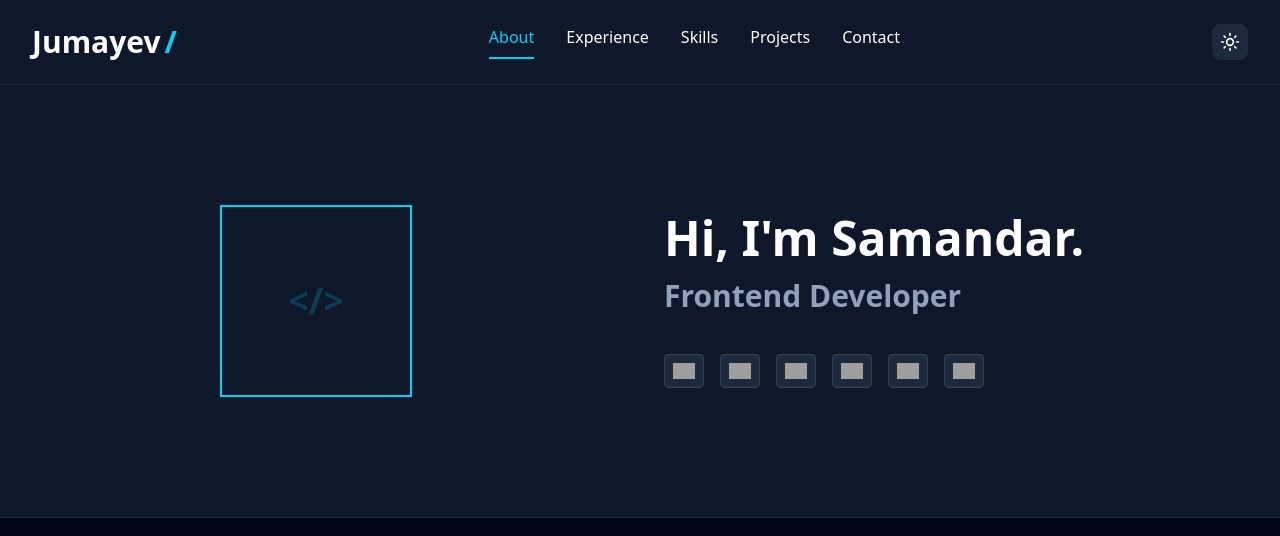
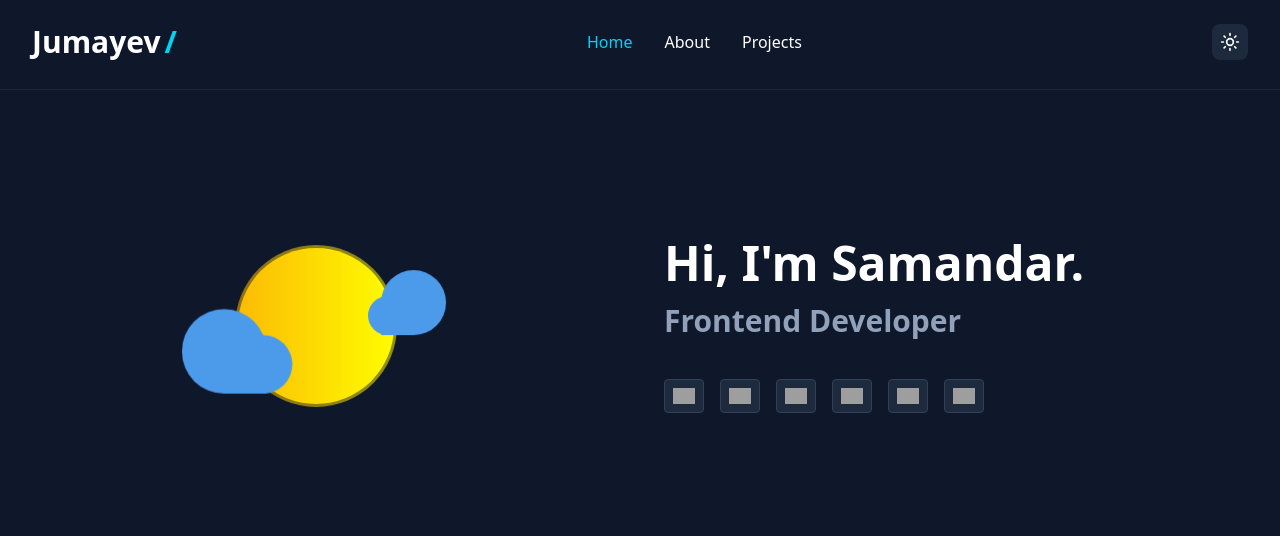
Before and after one commit to samandarjumayev/Portfolio, a React (Vite) app: page / in a window 1280 px wide. Shown: the top 536 px of the page. Built offline with nearby package versions, Linux system fonts and the light colour scheme; grey boxes are pictures that could not be loaded.

Commit message:
portfolio

```diff
--- a/index.html
+++ b/index.html
@@ -4,7 +4,7 @@
     <meta charset="UTF-8" />
     <link rel="icon" href="./src/images/logo.png" />
     <meta name="viewport" content="width=device-width, initial-scale=1.0" />
-    <title>my-portfolio</title>
+    <title>My Portfolio</title>
   </head>
   <body>
     <div id="root"></div>
--- a/package.json
+++ b/package.json
@@ -18,6 +18,7 @@
     "react-dom": "^19.2.0",
     "react-redux": "^9.2.0",
     "react-router-dom": "^7.9.6",
+    "styled-components": "^6.1.19",
     "tailwindcss": "^4.1.17"
   },
   "devDependencies": {
--- a/src/components/Header.jsx
+++ b/src/components/Header.jsx
@@ -1,35 +1,55 @@
-import { useContext } from "react"
+import { useContext, useState } from "react"
 import { UserContext } from "../App"
-import { Moon, Sun } from "lucide-react";
+import { Folder, Home, Info, InfoIcon, Menu, Moon, Sun } from "lucide-react";
+import { NavLink } from "react-router-dom";
 
 export default function Header(){
     const {isDark, setIsDark} = useContext(UserContext);
+    const [hide, setHide] = useState(false);
     return <>
         {/* HEADER & NAVIGATION */}
-        <header className={`${isDark ? 'bg-slate-900 border-slate-800 text-white' : 'bg-slate-50 border-slate-200 text-slate-900'} border-b sticky top-0 z-50 transition-colors duration-300`}>
+        <header className={`${isDark ? 'bg-slate-900 border-slate-800 text-white' : 'bg-slate-50 border-slate-200 text-slate-900'} h-[90px] border-b sticky top-0 z-50 transition-colors duration-300`}>
             <div className="max-w-7xl mx-auto px-4 sm:px-6 lg:px-8 py-6 flex justify-between items-center">
                 <h1 className="text-3xl font-bold flex items-center gap-1">
                     Jumayev <span className={isDark ? 'text-cyan-400' : 'text-blue-500'}>/</span>
                 </h1>
 
                 <nav className="hidden md:flex gap-8 items-center">
-                {['About', 'Experience', 'Skills', 'Projects', 'Contact'].map((item) => (
-                <a
-                    key={item}
-                    href={`#${item.toLowerCase()}`}
-                    className={`${isDark ? 'hover:text-cyan-400' : 'hover:text-blue-500'} transition-colors pb-2 border-b-2 ${item === 'About' ? (isDark ? 'border-cyan-400 text-cyan-400' : 'border-blue-500 text-blue-500') : 'border-transparent'}`}
-                >
-                    {item}
-                </a>
-                ))}
+                    <NavLink to={'/'} className={({isActive}) => isActive ? `${isDark ? `text-cyan-400` : `text-blue-500`}` : `` }>Home</NavLink>
+                    <NavLink to={'/about'} className={({isActive}) => isActive ? `${isDark ? `text-cyan-400` : `text-blue-500`}` : `` }>About</NavLink>
+                    <NavLink to={'/projects'} className={({isActive}) => isActive ? `${isDark ? `text-cyan-400` : `text-blue-500`}` : `` }>Projects</NavLink>
                 </nav>
 
-            <button
-                onClick={() => setIsDark(!isDark)}
-                className={`${isDark ? 'bg-slate-800 hover:bg-slate-700' : 'bg-slate-200 hover:bg-slate-300'} p-2 rounded-lg transition-colors cursor-pointer`}
-            >
+                <div className="h-full flex items-center justify-between gap-2">
+                    <button onClick={() => setIsDark(!isDark)} className={`${isDark ? 'bg-slate-800 hover:bg-slate-700' : 'bg-slate-200 hover:bg-slate-300'} p-2 rounded-lg transition-colors cursor-pointer`}>
                         {isDark ? <Sun size={20} /> : <Moon size={20} />}
                     </button>
+
+                    <button onClick={() => setHide(!hide)} className={`${isDark ? 'bg-slate-800 hover:bg-slate-700' : 'bg-slate-200 hover:bg-slate-300'} md:hidden flex p-2 rounded-lg transition-colors cursor-pointer`}>
+                        <Menu size={20} />
+                    </button>
+                </div>
+
+                {/* MD: Hide Menu */}
+                <div onClick={(e) => {
+                    setHide(false);
+                }} className={`${hide ? `flex` : `hidden`} fixed bottom-0 left-0 backdrop-blur-[2px] w-full h-[calc(100vh-90px)] items-end`}>
+
+                    <div onClick={(e) => {
+                        e.stopPropagation()
+                    }} className={`${isDark ? `bg-slate-950` : `bg-white border-slate-500`} md:hidden w-full mx-auto flex flex-col pb-5 px-13 rounded-tl-[20px] rounded-tr-[20px] shadow-[rgba(14,30,37,0.12)_0px_2px_4px_0px,rgba(14,30,37,0.32)_0px_2px_16px_0px] transition-all duration-300`}>
+                        <div className="w-full h-[25px] flex items-start justify-center mt-3">
+                            <div className={`${isDark ? `bg-slate-700` : `bg-gray-300`} w-[60%] h-[7px] rounded-full transition-all duration-300`}></div>
+                        </div>
+                        <div className={`w-full flex flex-col gap-[11px] my-6 transition-all duration-300`}>
+                            <NavLink onClick={() => setHide(false)} to={'/'} className={`${isDark ? `` : `text-blue-500`} w-full border border-gray-400/40 shadow-md shadow-black-50 flex items-center justify-center py-2 rounded gap-2 transition-all duration-200 active:duration-70 active:scale-95`}><Home /> Home</NavLink>
+                            <NavLink onClick={() => setHide(false)} to={'/about'} className={`${isDark ? `` : `text-blue-500`} w-full border border-gray-400/40 shadow-md shadow-black-50 flex items-center justify-center py-2 rounded gap-2 transition-all duration-200 active:duration-70 active:scale-95`}><InfoIcon /> About</NavLink>
+                            <NavLink onClick={() => setHide(false)} to={'/projects'} className={`${isDark ? `` : `text-blue-500`} w-full border border-gray-400/40 shadow-md shadow-black-50 flex items-center justify-center py-2 rounded gap-2 transition-all duration-200 active:duration-70 active:scale-95`}><Folder /> Projects</NavLink>
+                            <NavLink onClick={() => setHide(false)} to={'/'} className={`${isDark ? `` : `text-blue-500`} w-full border border-gray-400/40 shadow-md shadow-black-50 flex items-center justify-center py-2 rounded gap-2 text-red-600 transition-all duration-200 active:duration-70 active:scale-95`}><Info /> Report</NavLink>
+                        </div>
+                    </div>
+
+                </div>
             </div>
         </header>
     </>
--- a/src/components/Home.jsx
+++ b/src/components/Home.jsx
@@ -2,6 +2,7 @@ import { useContext } from 'react';
 import { Mail, Github, Linkedin, Instagram, ArrowUpRight } from 'lucide-react';
 import { UserContext } from '../App';
 import myPhoto from '../images/Samandar.jpg';
+import SunCloud from '../ui/SunCloud';
 
 export default function Home() {
   // const [isDark, setIsDark] = useState(true);
@@ -47,13 +48,14 @@ export default function Home() {
     <div className={`${isDark ? 'bg-slate-950 text-white' : 'bg-white text-slate-900'} min-h-screen transition-colors duration-300`}>
 
       {/* HERO SECTION */}
-      <section className={`${isDark ? 'bg-slate-900' : 'bg-blue-50'} py-30 px-4 transition-colors duration-300`}>
+      <section className={`${isDark ? 'bg-slate-900' : 'bg-blue-50'} md:py-30 py-7 px-4 transition-colors duration-300`}>
         <div className="max-w-7xl mx-auto grid md:grid-cols-2 gap-12 items-center">
           {/* CODE FRAME */}
           <div className="flex justify-center">
-            <div className={`${isDark ? 'border-cyan-400' : 'border-blue-500'} border-2 w-48 h-48 flex items-end justify-center relative`}>
-              <div className={`absolute top-0 left-0 w-full h-full flex items-center justify-center ${isDark ? 'text-cyan-400' : 'text-blue-500'} text-4xl font-bold opacity-20`}>
-                {'</>'}
+            <div className={`w-58 h-58 flex items-end justify-center relative`}>
+              <div className={`absolute top-0 left-0 w-full h-full flex items-center justify-center ${isDark ? 'text-cyan-400' : 'text-blue-500'} md:scale-130 text-4xl font-bold`}>
+                {/* {'</>'} */}
+                <SunCloud />
               </div>
             </div>
           </div>
--- /dev/null
+++ b/src/ui/SunCloud.jsx
@@ -0,0 +1,133 @@
+import React from 'react';
+import styled from 'styled-components';
+
+const SunCloud = () => {
+  return (
+    <StyledWrapper>
+      <div className="container">
+        <div className="cloud front">
+          <span className="left-front" />
+          <span className="right-front" />
+        </div>
+        <span className="sun sunshine" />
+        <span className="sun" />
+        <div className="cloud back">
+          <span className="left-back" />
+          <span className="right-back" />
+        </div>
+      </div>
+    </StyledWrapper>
+  );
+}
+
+const StyledWrapper = styled.div`
+  .container {
+    width: 250px;
+    height: 250px;
+    padding: 15px;
+    display: flex;
+    align-items: center;
+    justify-content: center;
+  }
+
+  .cloud {
+    width: 250px;
+  }
+
+  .front {
+    padding-top: 45px;
+    margin-left: 25px;
+    display: inline;
+    position: absolute;
+    z-index: 11;
+    animation: clouds 8s infinite;
+    animation-timing-function: ease-in-out;
+  }
+
+  .back {
+    margin-top: -30px;
+    margin-left: 150px;
+    z-index: 12;
+    animation: clouds 12s infinite;
+    animation-timing-function: ease-in-out;
+  }
+
+  .right-front {
+    width: 45px;
+    height: 45px;
+    border-radius: 50% 50% 50% 0%;
+    background-color: #4c9beb;
+    display: inline-block;
+    margin-left: -25px;
+    z-index: 5;
+  }
+
+  .left-front {
+    width: 65px;
+    height: 65px;
+    border-radius: 50% 50% 0% 50%;
+    background-color: #4c9beb;
+    display: inline-block;
+    z-index: 5;
+  }
+
+  .right-back {
+    width: 50px;
+    height: 50px;
+    border-radius: 50% 50% 50% 0%;
+    background-color: #4c9beb;
+    display: inline-block;
+    margin-left: -20px;
+    z-index: 5;
+  }
+
+  .left-back {
+    width: 30px;
+    height: 30px;
+    border-radius: 50% 50% 0% 50%;
+    background-color: #4c9beb;
+    display: inline-block;
+    z-index: 5;
+  }
+
+  .sun {
+    width: 120px;
+    height: 120px;
+    background: -webkit-linear-gradient(to right, #fcbb04, #fffc00);
+    background: linear-gradient(to right, #fcbb04, #fffc00);
+    border-radius: 60px;
+    display: inline;
+    position: absolute;
+  }
+
+  .sunshine {
+    animation: sunshines 2s infinite;
+  }
+
+  @keyframes sunshines {
+    0% {
+      transform: scale(1);
+      opacity: 0.6;
+    }
+
+    100% {
+      transform: scale(1.4);
+      opacity: 0;
+    }
+  }
+
+  @keyframes clouds {
+    0% {
+      transform: translateX(15px);
+    }
+
+    50% {
+      transform: translateX(0px);
+    }
+
+    100% {
+      transform: translateX(15px);
+    }
+  }`;
+
+export default SunCloud;
```
Also changed, not shown: src/ui/headerMenu.jsx (added), 1 other file (tests, documents, lock files or other folders). Lines whose indentation alone changed are shown as unchanged.
